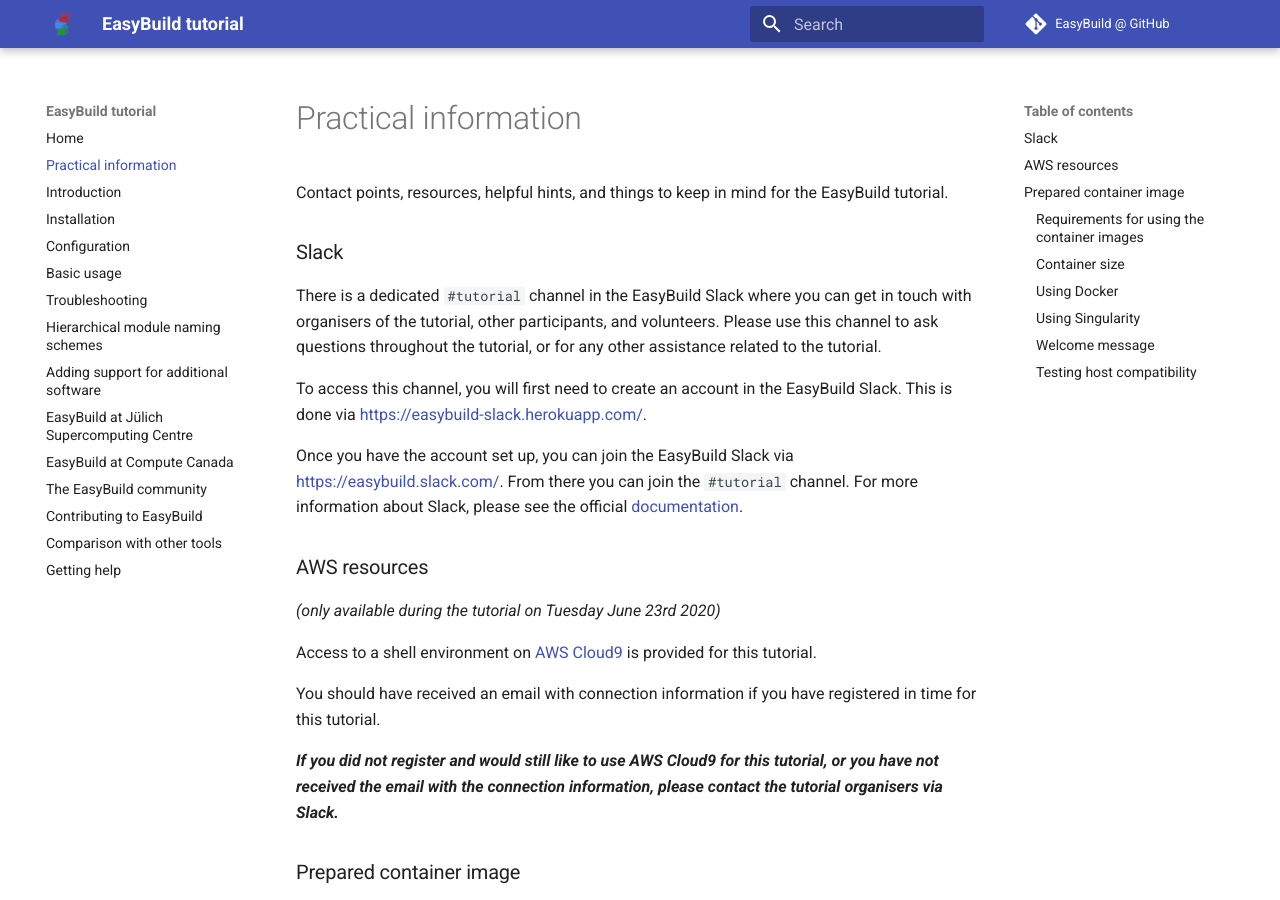
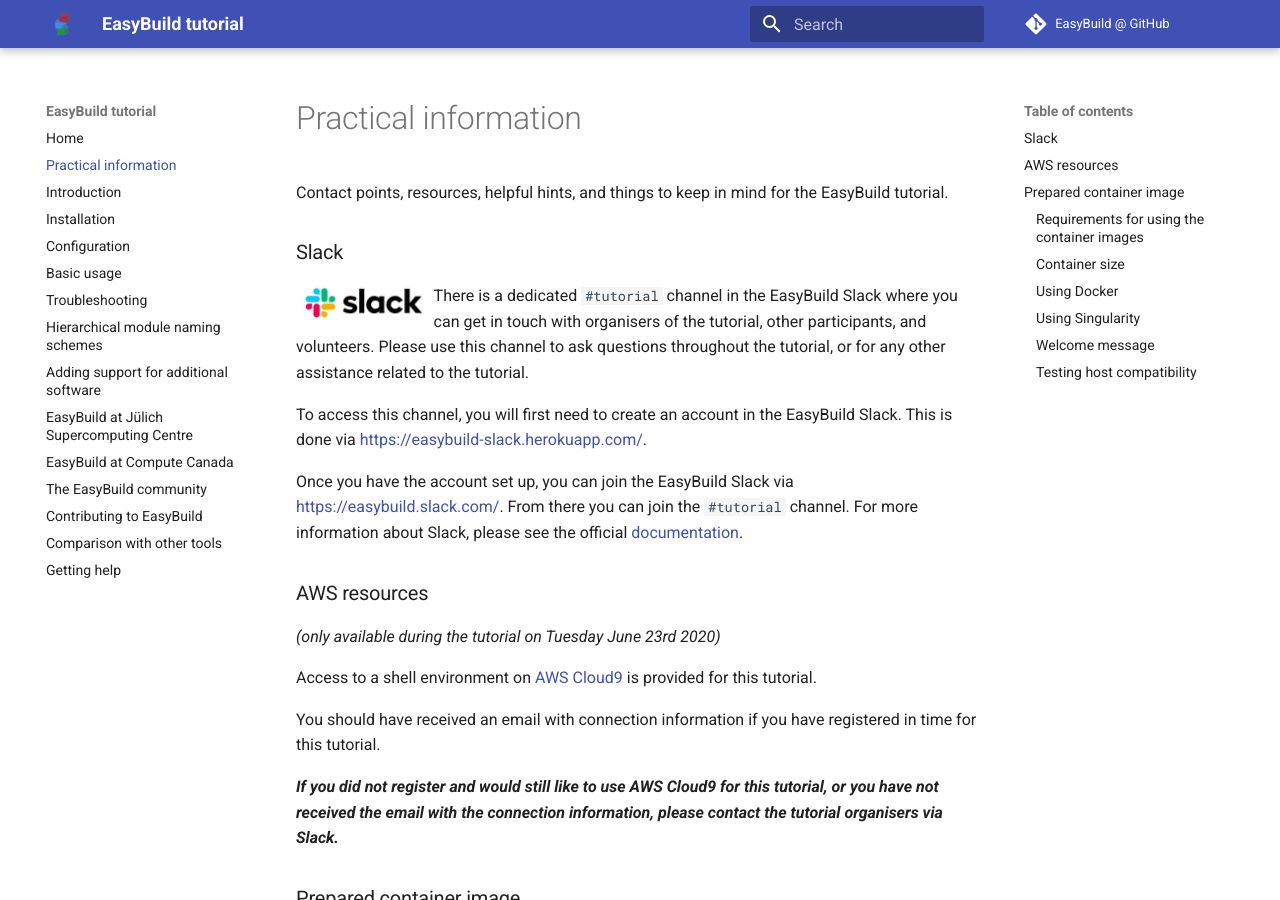
Before and after one commit to easybuilders/easybuild-tutorial, an MkDocs documentation site: the page built from docs/practical_information/README.md, in a window 1280 px wide and 900 px high. Built offline with MkDocs 1.6.1 and Material for MkDocs 9.7.7, drawn with Linux system fonts in a browser that asks for light colours.

Commit message:
add Docker & Singularity logos to practical info page

```diff
--- a/docs/practical_information/README.md
+++ b/docs/practical_information/README.md
@@ -4,6 +4,8 @@
 
 
 ### Slack
+
+<img src="../img/slack_logo.png" style="float:left" width="20%"/>
 
 There is a dedicated `#tutorial` channel in the EasyBuild Slack where you can get in touch with
 organisers of the tutorial, other participants, and volunteers. Please use this channel to ask
@@ -59,6 +61,8 @@
 and will be downloaded automatically from Docker Hub when you run the `docker` or `singularity` command shown below.
 
 #### Using Docker
+
+<img src="../img/docker_logo.png" style="float:left" width="10%"/>
 
 If you want to use the prepared container image via Docker,
 run the following `docker` command:
@@ -130,6 +134,8 @@
 #### Using Singularity
 
 *(not available in AWS environment)*
+
+<img src="../img/singularity_logo.png" style="float:left" width="8%"/>
 
 To use the prepared container image via Singularity,
 run the following `singularity` command:
```
Also changed, not shown: docs/introduction/README.md (+1 -1 lines), docs/img/docker_logo.png (added), docs/img/singularity_logo.png (added), docs/img/slack_logo.png.
